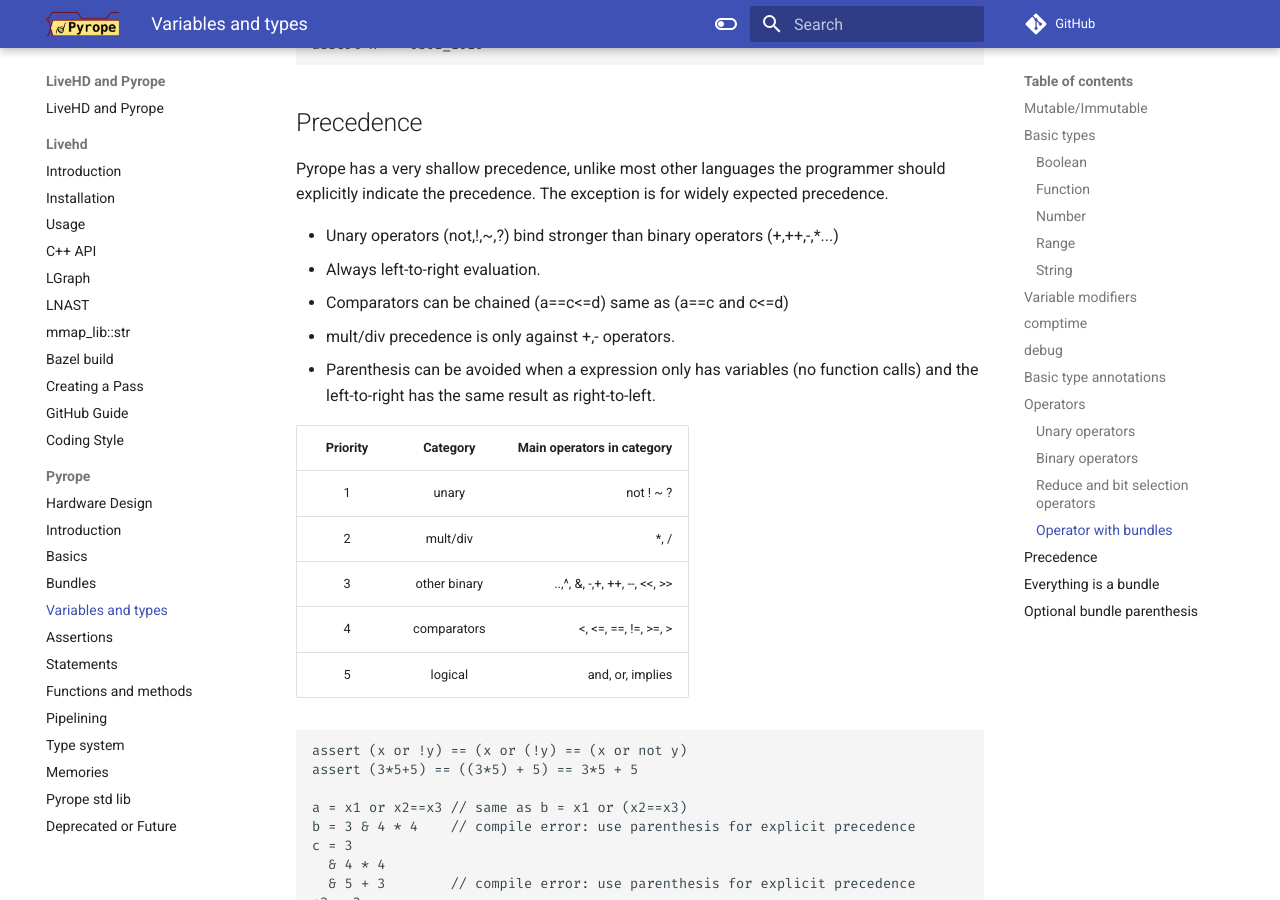
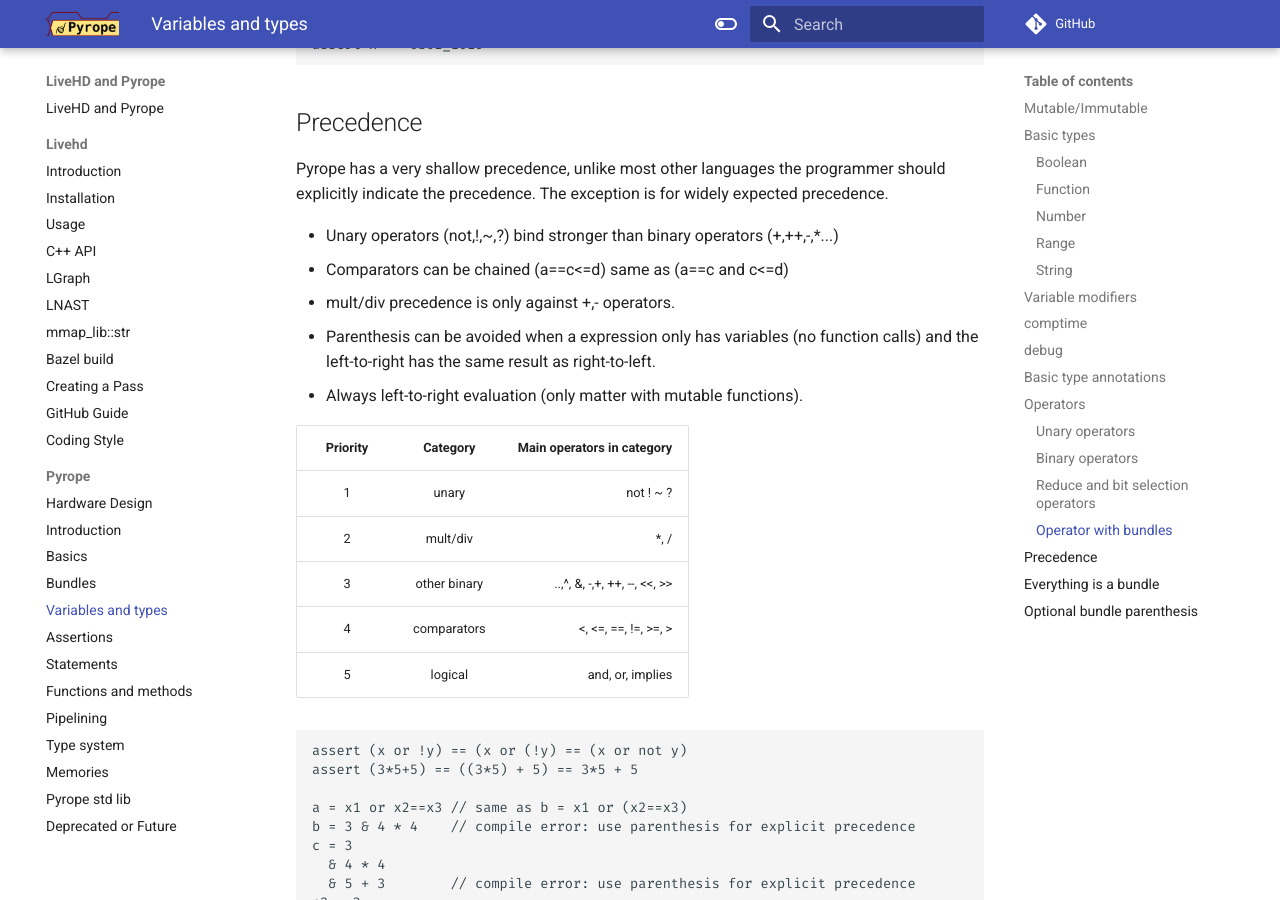
Before and after one commit to masc-ucsc/docs, an MkDocs documentation site: the page built from docs/pyrope/04-variables.md, in a window 1280 px wide and 900 px high, scrolled down 7130 px. Built offline with MkDocs 1.6.1 and Material for MkDocs 9.7.7, drawn with Linux system fonts in a browser that asks for light colours; comment, search, counter and statistics services are not loaded.

Commit message:
Update 04-variables.md

```diff
--- a/docs/pyrope/04-variables.md
+++ b/docs/pyrope/04-variables.md
@@ -337,11 +337,11 @@ programmer should explicitly indicate the precedence. The exception is for
 widely expected precedence.
 
 * Unary operators (not,!,~,?) bind stronger than binary operators (+,++,-,*...)
-* Always left-to-right evaluation.
 * Comparators can be chained (a==c<=d) same as (a==c and c<=d)
 * mult/div precedence is only against +,- operators.
 * Parenthesis can be avoided when a expression only has variables (no function
   calls) and the left-to-right has the same result as right-to-left.
+* Always left-to-right evaluation (only matter with mutable functions).
 
 | Priority | Category | Main operators in category |
 |:-----------:|:-----------:|-------------:|
```
